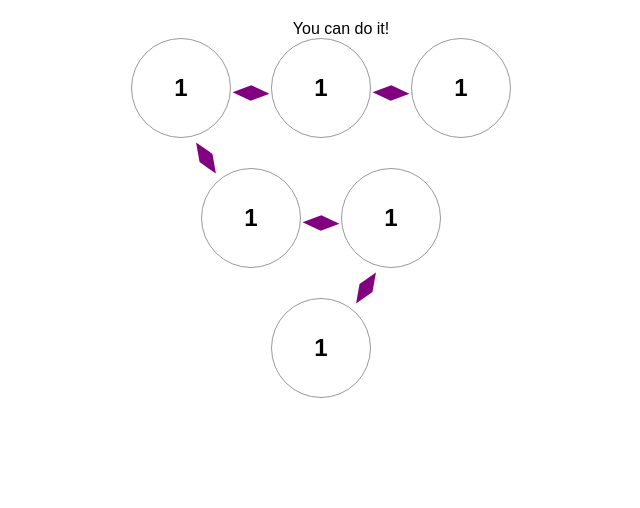
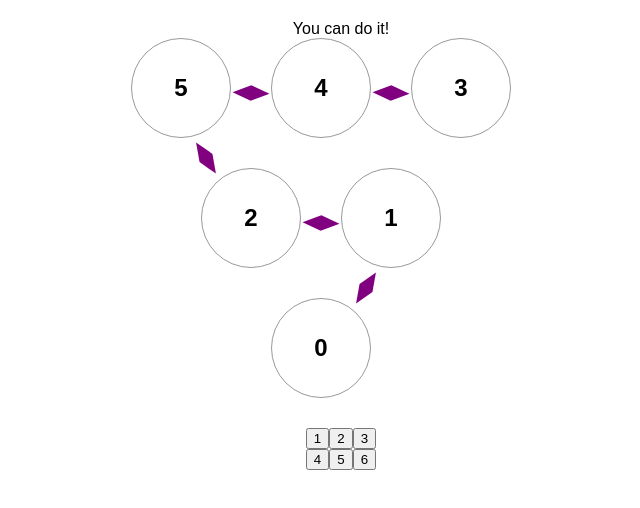
Before and after one commit to diva-harsoor/difference-triangles, a React (Create React App) app: page / in a window 1280 px wide. Shown: the top 508 px of the page, without its empty margins (299-939 px from the left). Built offline with nearby package versions, Linux system fonts and the light colour scheme.

Commit message:
Added numbers state variable Created number buttons Rendered number bank Implemented logic to fill cells with numbers
TODO
Adjust number button CSS
Adjust cell board CSS
Clean up use of n_rows & length
Improve logic to calculate number bank n_rows
Add comments
Test

```diff
--- a/src/App.js
+++ b/src/App.js
@@ -19,35 +19,57 @@ function Cell({ index, value, arrows, onClick }) {
   );
 }
 
+function Number({ index, value, onClick }) {
+  return(
+    <button key={index} className="number-button" onClick={() => onClick(index)}>{value}</button>
+  );
+}
+
 export default function Board() {
   const [cellArrows, setCellArrows] = useState([]);
   const [cells, setCells] = useState([]);
+  const [numbers, setNumbers] = useState([]);
+  const [selectedNumber, setSelectedNumber] = useState(-1);
 
   useEffect(() => {
+    // cells, cellArrow will eventually come from question set (db)
     const initialCellArrows = [[],[1],[0],[],[0],[0,-1]];
     setCellArrows(initialCellArrows);
 
     const populateCells = (n_rows=3) => {
+      let tempCells = [];
       let length = (n_rows * (n_rows + 1))/2;
-      let cell_index = length;
-      let tempCells = Array(length).fill(null);
-      for (let row_i = n_rows; row_i > 0; row_i--) {
-        for (let col_i = row_i - 1; col_i >= 0; col_i--) {
-          cell_index--;
-          // tempCells[cell_index] = cell_index + 1;
-          tempCells[cell_index] = 1;
-        }
+      for (let i = 0; i < length; i++) {
+        tempCells.push(i);
       }
       setCells(tempCells);
     };
 
+    const populateNumbers = (n_rows=3) => {
+      console.log("populating numbers");
+      let tempNumbers = [];
+      let length = (n_rows * (n_rows + 1))/2;
+      for (let i = 1; i <= length; i++) {
+        tempNumbers.push(i);
+      }
+      setNumbers(tempNumbers);
+    };
+
     populateCells();
+    populateNumbers();
   }, []);
 
-  function handleClick(i) {
+  function handleCellClick(i) {
+    if (selectedNumber != -1) {
       const tempCells = cells.slice();
-    tempCells[i] += 1;
+      tempCells[i] = selectedNumber;
       setCells(tempCells);
+      setSelectedNumber(-1);
+    }
+  }
+
+  function handleNumClick(i) {
+    setSelectedNumber(i+1);
   }
 
   const renderCells = (n_rows=3) => {
@@ -59,13 +81,13 @@ export default function Board() {
       const leftPadding = Array(n_rows - row_i).fill(null);
       for (let col_i = row_i - 1; col_i >= 0; col_i--) {
         cell_index--;
-        const handleCellClick = (index) => () => handleClick(index);
+        const handleEachCellClick = (index) => () => handleCellClick(index);
         rowCells.push(
           <Cell
             key={`cell-${cell_index}`}
             value={cells[cell_index]}
             arrows={cellArrows[cell_index]}
-            onClick={handleCellClick(cell_index)}
+            onClick={handleEachCellClick(cell_index)}
           />
         );
       }
@@ -80,6 +102,58 @@ export default function Board() {
     return board;
   };
 
+  const renderNumberBank = () => {
+    if (numbers.length == 0) {
+      return [];
+    }
+    else {
+      console.log(numbers.length);
+    }
+    let halflength = Math.floor(numbers.length/2);
+    let factor_short = halflength;
+    let min_diff = numbers.length;
+    for (let i = 2; i < halflength; i++) {
+      let factor = numbers.length/i;
+      if ((factor % 1) == 0) {
+        console.log(`factor: ${factor}`);
+        let complement = numbers.length/factor;
+        if (Math.abs(complement - factor) < min_diff) {
+          console.log(`entered conditional`)
+          min_diff = Math.abs(complement - factor);
+          factor_short = factor < complement ? factor : complement;
+        }
+      }
+    }
+    console.log(`factor-short: `, factor_short);
+
+    let bank = [];
+    let factor_long = numbers.length/factor_short;
+    console.log(`factors: ${factor_long}, ${factor_short}`)
+    let counter = 0;
+    for (let row_i=0; row_i<factor_short; row_i++) {
+      const rowNums = [];
+      for (let col_i=0; col_i<factor_long; col_i++) {
+        const handleEachNumClick = (index) => () => handleNumClick(index);
+        rowNums.push(
+          <Number
+            key={`number-${counter+1}`}
+            index={counter}
+            value={numbers[counter]}
+            onClick={handleEachNumClick(counter)}
+          />
+        );
+        counter++;
+      }
+      const numberRows = (
+        <div key={`numrow-${row_i}`} className="centered-row">
+          {rowNums}
+        </div>
+      );
+      bank.push(numberRows);
+    }
+    return bank;
+  }
+
   let status = "You can do it!";
   if (checkSuccess(cells, 3)) {
     status = "Congrats! You got it!";
@@ -89,17 +163,17 @@ export default function Board() {
     <>
       <div className="centered-row">{status}</div>
       {renderCells()}
+      {renderNumberBank()}
     </>
   );
 }
 
 function checkSuccess(cells, n_rows) {
-  console.log("entered checkSuccess");
-  let diff_i = 0;
-  let subt_i = 1;
+  let diff_i = 0; // index of difference
+  let subt_i = 1; // index of subtrahend
   for (let row_i=1; row_i<=n_rows-1; row_i++) {
     for (let col_i=row_i; col_i>0; col_i--) {
-      console.log(`${diff_i}, ${subt_i}, ${subt_i+1}`);
+      // check difference in each sub-triangle
       if (Math.abs(cells[subt_i + 1] - cells[subt_i]) != cells[diff_i]) {
         return false;
       }
```
Lines whose indentation alone changed are shown as unchanged.
